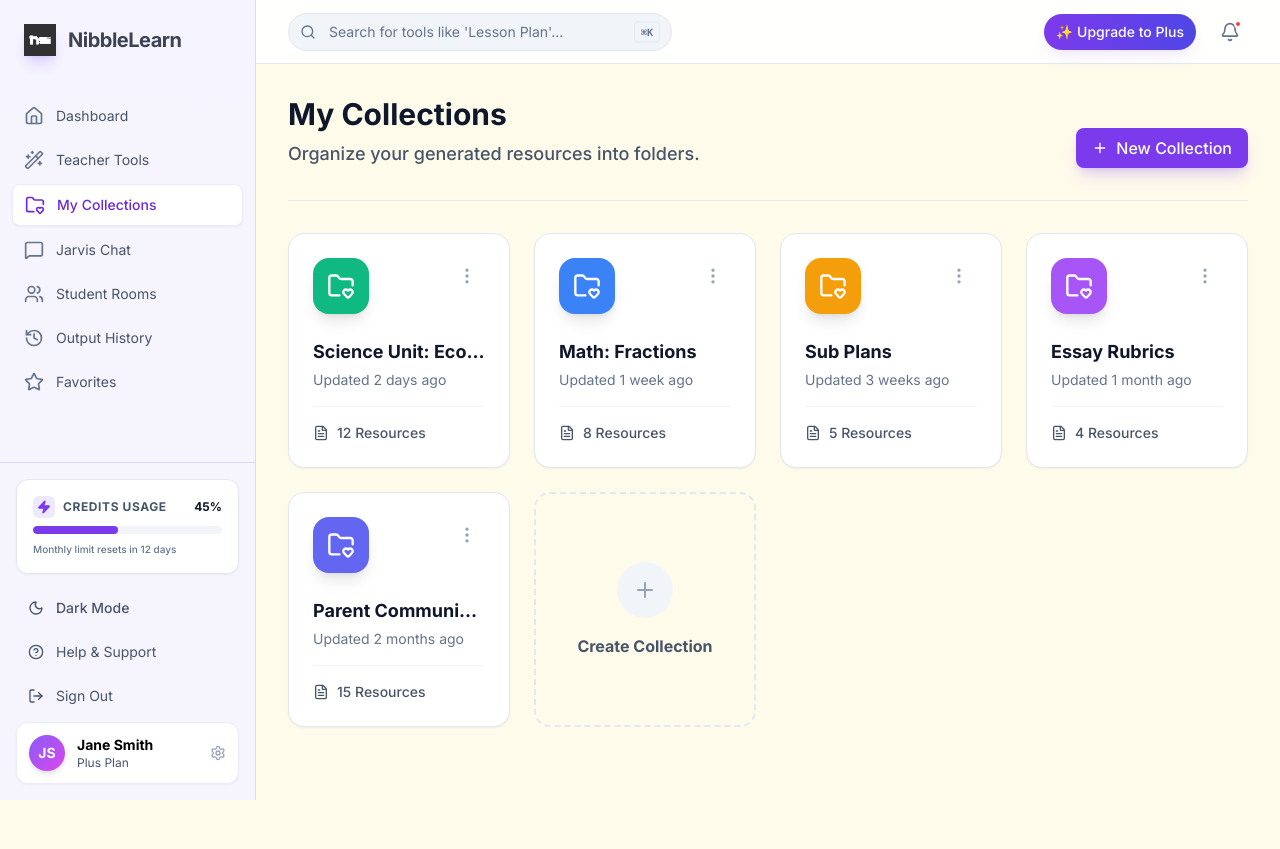
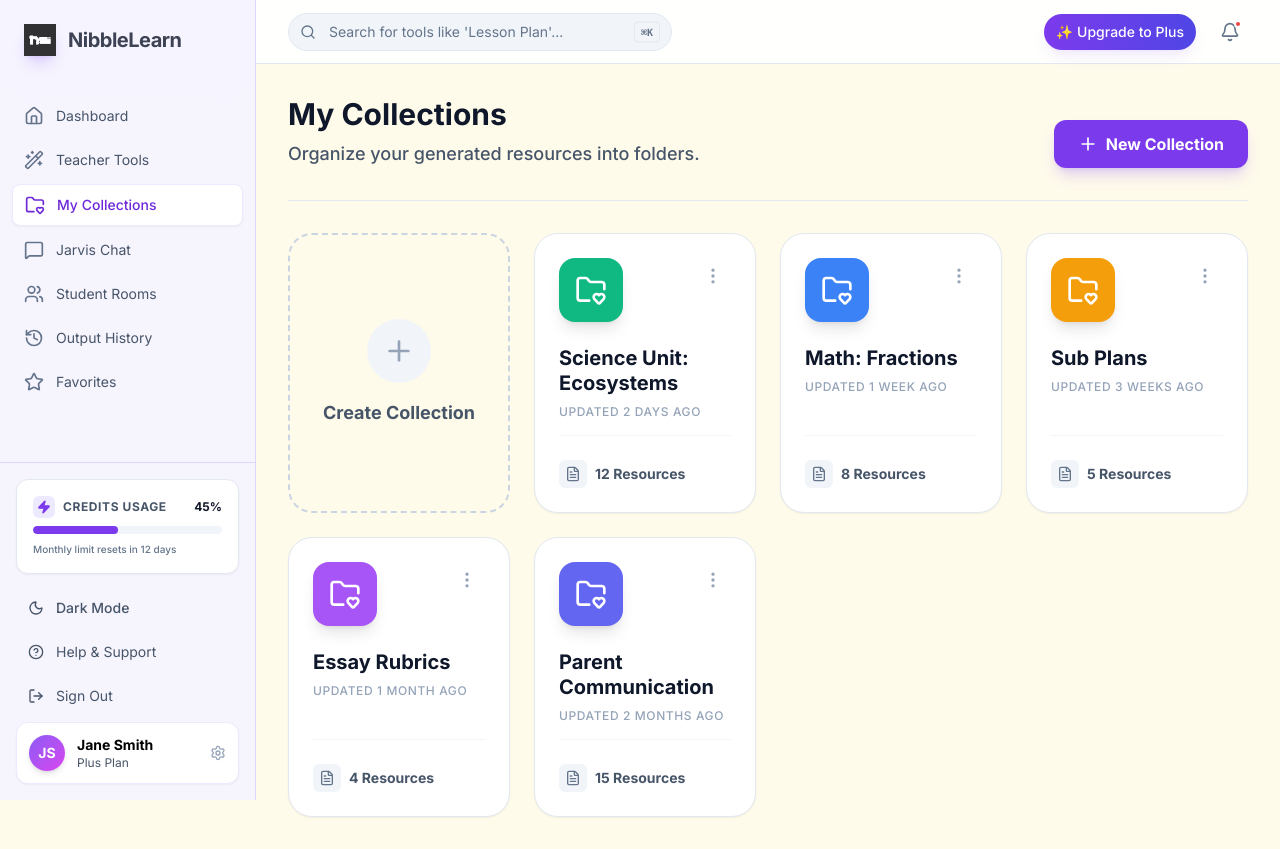
Before and after one commit to CodeCrafter19programmer/nibble-learn, a Next.js app: page /app/collections in a window 1280 px wide. Before the commit the page ends 800 px from the top, so only its background shows below. Built offline with nearby package versions, Linux system fonts and the light colour scheme.

Commit message:
Feat: Implement functional collections page with creation modal

```diff
--- a/src/app/app/collections/page.tsx
+++ b/src/app/app/collections/page.tsx
@@ -1,13 +1,14 @@
 "use client"
 
-import React from "react"
+import React, { useState } from "react"
 import Link from "next/link"
-import { motion } from "framer-motion"
-import { FolderHeart, MoreVertical, Plus, FileText } from "lucide-react"
+import { motion, AnimatePresence } from "framer-motion"
+import { FolderHeart, MoreVertical, Plus, FileText, X, Check, Palette } from "lucide-react"
 import { cn } from "@/lib/utils"
 import { useTheme } from "@/components/providers/ThemeContext"
 
-const collections = [
+// Mock Data
+const initialCollections = [
     { id: 1, name: "Science Unit: Ecosystems", count: 12, color: "bg-emerald-500", date: "Updated 2 days ago" },
     { id: 2, name: "Math: Fractions", count: 8, color: "bg-blue-500", date: "Updated 1 week ago" },
     { id: 3, name: "Sub Plans", count: 5, color: "bg-amber-500", date: "Updated 3 weeks ago" },
@@ -15,12 +16,45 @@ const collections = [
     { id: 5, name: "Parent Communication", count: 15, color: "bg-indigo-500", date: "Updated 2 months ago" },
 ]
 
+const colorOptions = [
+    { name: "Emerald", value: "bg-emerald-500" },
+    { name: "Blue", value: "bg-blue-500" },
+    { name: "Amber", value: "bg-amber-500" },
+    { name: "Purple", value: "bg-purple-500" },
+    { name: "Indigo", value: "bg-indigo-500" },
+    { name: "Rose", value: "bg-rose-500" },
+    { name: "Cyan", value: "bg-cyan-500" },
+    { name: "Violet", value: "bg-violet-500" },
+]
+
 export default function CollectionsPage() {
     const { theme } = useTheme()
     const isLight = theme === 'light'
+    const [collections, setCollections] = useState(initialCollections)
+    const [isCreateModalOpen, setIsCreateModalOpen] = useState(false)
+    const [newCollectionName, setNewCollectionName] = useState("")
+    const [selectedColor, setSelectedColor] = useState(colorOptions[0].value)
+
+    const handleCreateCollection = (e: React.FormEvent) => {
+        e.preventDefault()
+        if (!newCollectionName.trim()) return
+
+        const newCollection = {
+            id: Date.now(),
+            name: newCollectionName,
+            count: 0,
+            color: selectedColor,
+            date: "Just now"
+        }
+
+        setCollections([newCollection, ...collections])
+        setNewCollectionName("")
+        setSelectedColor(colorOptions[0].value)
+        setIsCreateModalOpen(false)
+    }
 
     return (
-        <div className="space-y-8">
+        <div className="space-y-8 relative min-h-[80vh]">
             <div className={cn("flex justify-between items-end border-b pb-8", isLight ? "border-slate-200" : "border-slate-800")}>
                 <div>
                     <h1 className={cn("text-3xl font-bold mb-2", isLight ? "text-slate-900" : "text-white")}>My Collections</h1>
@@ -28,68 +62,187 @@ export default function CollectionsPage() {
                         Organize your generated resources into folders.
                     </p>
                 </div>
-                <button className="flex items-center gap-2 px-4 py-2 bg-violet-600 text-white rounded-lg hover:bg-violet-700 transition-colors shadow-lg shadow-violet-500/25">
-                    <Plus className="w-4 h-4" />
-                    <span className="font-medium">New Collection</span>
+                <button
+                    onClick={() => setIsCreateModalOpen(true)}
+                    className="flex items-center gap-2 px-6 py-3 bg-violet-600 text-white rounded-xl hover:bg-violet-700 transition-all shadow-lg shadow-violet-500/25 hover:-translate-y-0.5 active:translate-y-0"
+                >
+                    <Plus className="w-5 h-5" />
+                    <span className="font-bold">New Collection</span>
                 </button>
             </div>
 
             <div className="grid grid-cols-1 md:grid-cols-2 lg:grid-cols-3 xl:grid-cols-4 gap-6">
-                {collections.map((col, index) => (
+                <AnimatePresence mode="popLayout">
+                    {/* Create New Placeholder Card */}
+                    <motion.button
+                        layout
+                        initial={{ opacity: 0, scale: 0.8 }}
+                        animate={{ opacity: 1, scale: 1 }}
+                        className={cn(
+                            "flex flex-col items-center justify-center p-6 rounded-3xl border-2 border-dashed transition-all group h-[280px]",
+                            isLight
+                                ? "border-slate-300 hover:border-violet-400 hover:bg-violet-50/50"
+                                : "border-slate-700 hover:border-violet-500/50 hover:bg-violet-500/10"
+                        )}
+                        onClick={() => setIsCreateModalOpen(true)}
+                    >
+                        <div className={cn(
+                            "w-16 h-16 rounded-full flex items-center justify-center mb-4 transition-colors",
+                            isLight ? "bg-slate-100 text-slate-400 group-hover:bg-violet-100 group-hover:text-violet-600" : "bg-slate-800 text-slate-500 group-hover:bg-violet-500/20 group-hover:text-violet-200"
+                        )}>
+                            <Plus className="w-8 h-8" />
+                        </div>
+                        <span className={cn("font-bold text-lg", isLight ? "text-slate-600 group-hover:text-violet-700" : "text-slate-400 group-hover:text-violet-300")}>Create Collection</span>
+                    </motion.button>
+
+                    {collections.map((col) => (
                         <motion.div
+                            layout
                             key={col.id}
-                        initial={{ opacity: 0, scale: 0.95 }}
+                            initial={{ opacity: 0, scale: 0.9 }}
                             animate={{ opacity: 1, scale: 1 }}
-                        transition={{ delay: index * 0.05 }}
+                            exit={{ opacity: 0, scale: 0.9 }}
+                            whileHover={{ y: -5 }}
                             className={cn(
-                            "group relative p-6 rounded-2xl border transition-all hover:-translate-y-1 cursor-pointer",
+                                "group relative p-6 rounded-3xl border transition-all cursor-pointer h-[280px] flex flex-col",
                                 isLight
-                                ? "bg-white border-slate-200 shadow-sm hover:shadow-md hover:border-violet-200"
-                                : "bg-white/5 border-white/10 hover:bg-white/10 hover:border-white/20"
+                                    ? "bg-white border-slate-200 shadow-sm hover:shadow-xl hover:shadow-slate-200/50 hover:border-violet-200"
+                                    : "bg-slate-900 border-slate-800 hover:bg-slate-800 hover:border-slate-700 hover:shadow-2xl hover:shadow-black/50"
                             )}
                         >
-                        <div className="flex justify-between items-start mb-6">
+                            <Link href={`/app/collections/${col.id}`} className="absolute inset-0 z-10" />
+
+                            <div className="flex justify-between items-start mb-6 z-20">
                                 <div className={cn(
-                                "w-14 h-14 rounded-2xl flex items-center justify-center text-white shadow-lg transform group-hover:rotate-3 transition-transform",
+                                    "w-16 h-16 rounded-2xl flex items-center justify-center text-white shadow-lg transition-transform group-hover:rotate-3 group-hover:scale-110",
                                     col.color
                                 )}>
-                                <FolderHeart className="w-7 h-7" />
+                                    <FolderHeart className="w-8 h-8" />
                                 </div>
-                            <button className={cn("p-2 rounded-lg transition-colors", isLight ? "hover:bg-slate-100 text-slate-400" : "hover:bg-white/10 text-slate-500")}>
+                                <button className={cn(
+                                    "p-2 rounded-lg transition-colors relative z-20",
+                                    isLight ? "hover:bg-slate-100 text-slate-400" : "hover:bg-slate-700 text-slate-500"
+                                )}>
                                     <MoreVertical className="w-5 h-5" />
                                 </button>
                             </div>
 
-                        <h3 className={cn("text-lg font-bold mb-1 truncate", isLight ? "text-slate-900" : "text-white")}>
+                            <div className="flex-1">
+                                <h3 className={cn("text-xl font-bold mb-2 line-clamp-2 leading-tight group-hover:text-violet-500 transition-colors", isLight ? "text-slate-900" : "text-white")}>
                                     {col.name}
                                 </h3>
-                        <p className={cn("text-sm mb-4", isLight ? "text-slate-500" : "text-slate-400")}>
+                                <p className={cn("text-xs font-medium uppercase tracking-wider", isLight ? "text-slate-400" : "text-slate-500")}>
                                     {col.date}
                                 </p>
+                            </div>
 
-                        <div className={cn("flex items-center gap-2 text-sm font-medium pt-4 border-t", isLight ? "border-slate-100 text-slate-600" : "border-white/10 text-slate-300")}>
+                            <div className={cn("flex items-center gap-2 text-sm font-bold pt-6 border-t mt-auto", isLight ? "border-slate-100 text-slate-600" : "border-slate-800 text-slate-400")}>
+                                <div className={cn("p-1.5 rounded-md", isLight ? "bg-slate-100 text-slate-500" : "bg-slate-800 text-slate-400")}>
                                     <FileText className="w-4 h-4" />
+                                </div>
                                 {col.count} Resources
                             </div>
                         </motion.div>
                     ))}
+                </AnimatePresence>
+            </div>
 
-                {/* Create New Placeholder Card */}
-                <button className={cn(
-                    "flex flex-col items-center justify-center p-6 rounded-2xl border-2 border-dashed transition-all group",
-                    isLight
-                        ? "border-slate-200 hover:border-violet-400 hover:bg-violet-50/50"
-                        : "border-slate-800 hover:border-violet-500/50 hover:bg-violet-500/10"
-                )}>
-                    <div className={cn(
-                        "w-14 h-14 rounded-full flex items-center justify-center mb-4 transition-colors",
-                        isLight ? "bg-slate-100 text-slate-400 group-hover:bg-violet-100 group-hover:text-violet-600" : "bg-slate-800 text-slate-500 group-hover:bg-violet-500/20 group-hover:text-violet-200"
-                    )}>
-                        <Plus className="w-6 h-6" />
-                    </div>
-                    <span className={cn("font-bold", isLight ? "text-slate-600 group-hover:text-violet-700" : "text-slate-400 group-hover:text-violet-300")}>Create Collection</span>
+            {/* Create Collection Modal */}
+            <AnimatePresence>
+                {isCreateModalOpen && (
+                    <>
+                        <motion.div
+                            initial={{ opacity: 0 }}
+                            animate={{ opacity: 1 }}
+                            exit={{ opacity: 0 }}
+                            className="fixed inset-0 bg-black/60 backdrop-blur-sm z-50"
+                            onClick={() => setIsCreateModalOpen(false)}
+                        />
+                        <motion.div
+                            initial={{ opacity: 0, scale: 0.95, y: 20 }}
+                            animate={{ opacity: 1, scale: 1, y: 0 }}
+                            exit={{ opacity: 0, scale: 0.95, y: 20 }}
+                            className={cn(
+                                "fixed left-1/2 top-1/2 -translate-x-1/2 -translate-y-1/2 w-full max-w-md rounded-3xl p-8 z-50 shadow-2xl",
+                                isLight ? "bg-white" : "bg-slate-900 border border-slate-800"
+                            )}
+                        >
+                            <div className="flex justify-between items-center mb-6">
+                                <h2 className={cn("text-2xl font-bold", isLight ? "text-slate-900" : "text-white")}>New Collection</h2>
+                                <button
+                                    onClick={() => setIsCreateModalOpen(false)}
+                                    className={cn("p-2 rounded-full transition-colors", isLight ? "hover:bg-slate-100 text-slate-400" : "hover:bg-slate-800 text-slate-500")}
+                                >
+                                    <X className="w-5 h-5" />
                                 </button>
                             </div>
+
+                            <form onSubmit={handleCreateCollection} className="space-y-6">
+                                <div className="space-y-3">
+                                    <label className={cn("text-sm font-bold uppercase tracking-wide", isLight ? "text-slate-500" : "text-slate-400")}>
+                                        Collection Name
+                                    </label>
+                                    <input
+                                        autoFocus
+                                        type="text"
+                                        placeholder="e.g. Science Unit 4, Fall Semester..."
+                                        value={newCollectionName}
+                                        onChange={(e) => setNewCollectionName(e.target.value)}
+                                        className={cn(
+                                            "w-full px-4 py-3 rounded-xl border outline-none focus:ring-2 focus:ring-violet-500/50 transition-all font-medium text-lg",
+                                            isLight
+                                                ? "bg-slate-50 border-slate-200 text-slate-900 focus:bg-white"
+                                                : "bg-slate-950 border-slate-800 text-white focus:bg-slate-900"
+                                        )}
+                                    />
+                                </div>
+
+                                <div className="space-y-3">
+                                    <label className={cn("text-sm font-bold uppercase tracking-wide", isLight ? "text-slate-500" : "text-slate-400")}>
+                                        Color Code
+                                    </label>
+                                    <div className="grid grid-cols-4 gap-3">
+                                        {colorOptions.map((color) => (
+                                            <button
+                                                key={color.name}
+                                                type="button"
+                                                onClick={() => setSelectedColor(color.value)}
+                                                className={cn(
+                                                    "h-12 rounded-xl flex items-center justify-center transition-all relative overflow-hidden",
+                                                    color.value,
+                                                    selectedColor === color.value ? "ring-2 ring-offset-2 ring-slate-400 scale-105" : "opacity-70 hover:opacity-100 hover:scale-105"
+                                                )}
+                                            >
+                                                {selectedColor === color.value && <Check className="w-5 h-5 text-white drop-shadow-md" />}
+                                            </button>
+                                        ))}
+                                    </div>
+                                </div>
+
+                                <div className="pt-2 flex gap-3">
+                                    <button
+                                        type="button"
+                                        onClick={() => setIsCreateModalOpen(false)}
+                                        className={cn(
+                                            "flex-1 py-3 rounded-xl font-bold transition-colors",
+                                            isLight ? "bg-slate-100 text-slate-600 hover:bg-slate-200" : "bg-slate-800 text-slate-300 hover:bg-slate-700"
+                                        )}
+                                    >
+                                        Cancel
+                                    </button>
+                                    <button
+                                        type="submit"
+                                        disabled={!newCollectionName.trim()}
+                                        className="flex-1 py-3 bg-violet-600 text-white rounded-xl font-bold hover:bg-violet-700 disabled:opacity-50 disabled:cursor-not-allowed transition-all shadow-lg shadow-violet-500/20"
+                                    >
+                                        Create Folder
+                                    </button>
+                                </div>
+                            </form>
+                        </motion.div>
+                    </>
+                )}
+            </AnimatePresence>
         </div>
     )
 }
```
Lines whose indentation alone changed are shown as unchanged.
